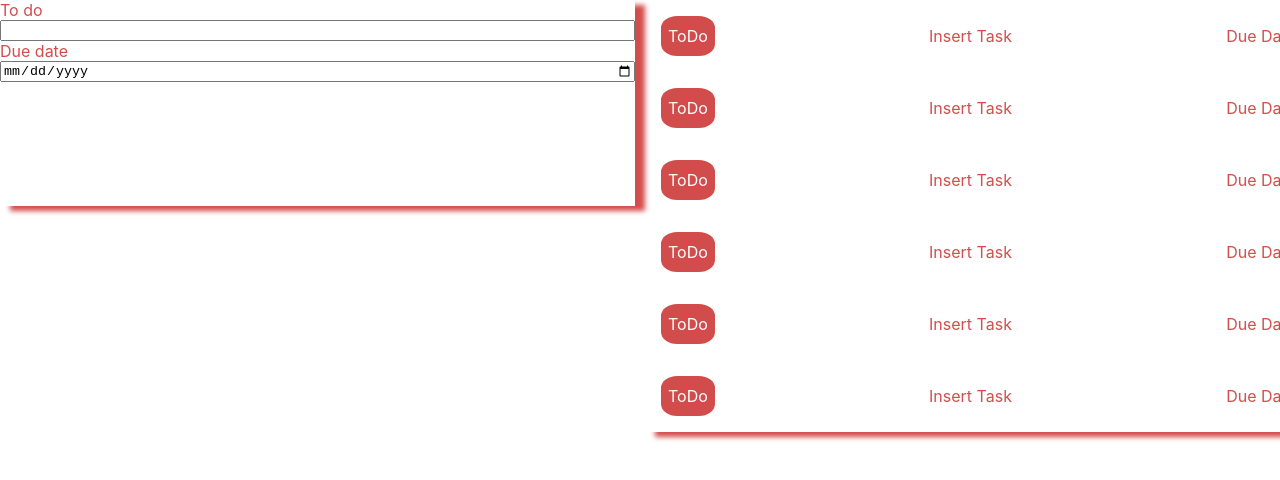
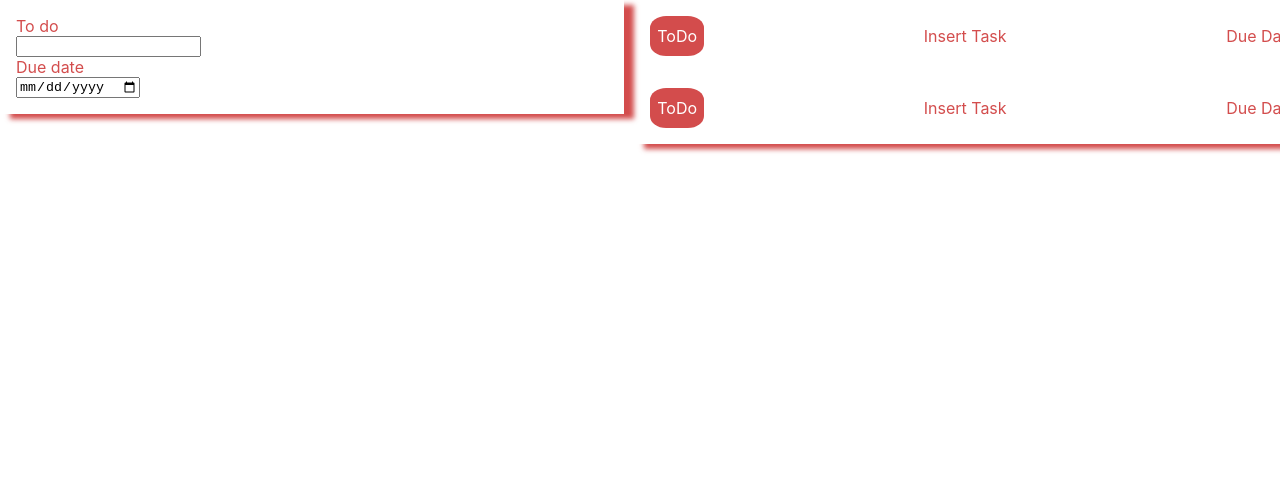
Before and after one commit to Mount-Blanc/To-do-list, a React (Create React App) app: page / in a window 1280 px wide. Shown: the top 480 px of the page. Built offline with nearby package versions, Linux system fonts and the light colour scheme.

Commit message:
added padding to from

```diff
--- a/src/App.css
+++ b/src/App.css
@@ -1,12 +1,12 @@
 .App {
   display:grid;
-    grid-template-columns: 1fr 1fr;
-    grid-template-rows: 1fr 1fr;
+    grid-template-columns: auto auto ;
+    grid-template-rows: auto auto;
     grid-gap: 10px;
 }
 
 .Task-grid {
-grid-row: 1 / span 3;
+grid-row: 1 / span 2;
 grid-column: 2;
 
 }
--- a/src/App.js
+++ b/src/App.js
@@ -14,10 +14,7 @@ function App() {
       <Card>
         <Tasks></Tasks>
         <Tasks></Tasks>
-        <Tasks></Tasks>
-        <Tasks></Tasks>
-        <Tasks></Tasks>
-        <Tasks></Tasks>
+
       </Card>
       </div>
     </div>
--- a/src/Components/Form.css
+++ b/src/Components/Form.css
@@ -1,5 +1,6 @@
 .form {
     display:flex;
     flex-direction: column;
-
+    align-items: flex-start;
+    padding: 1rem;
 }
```
